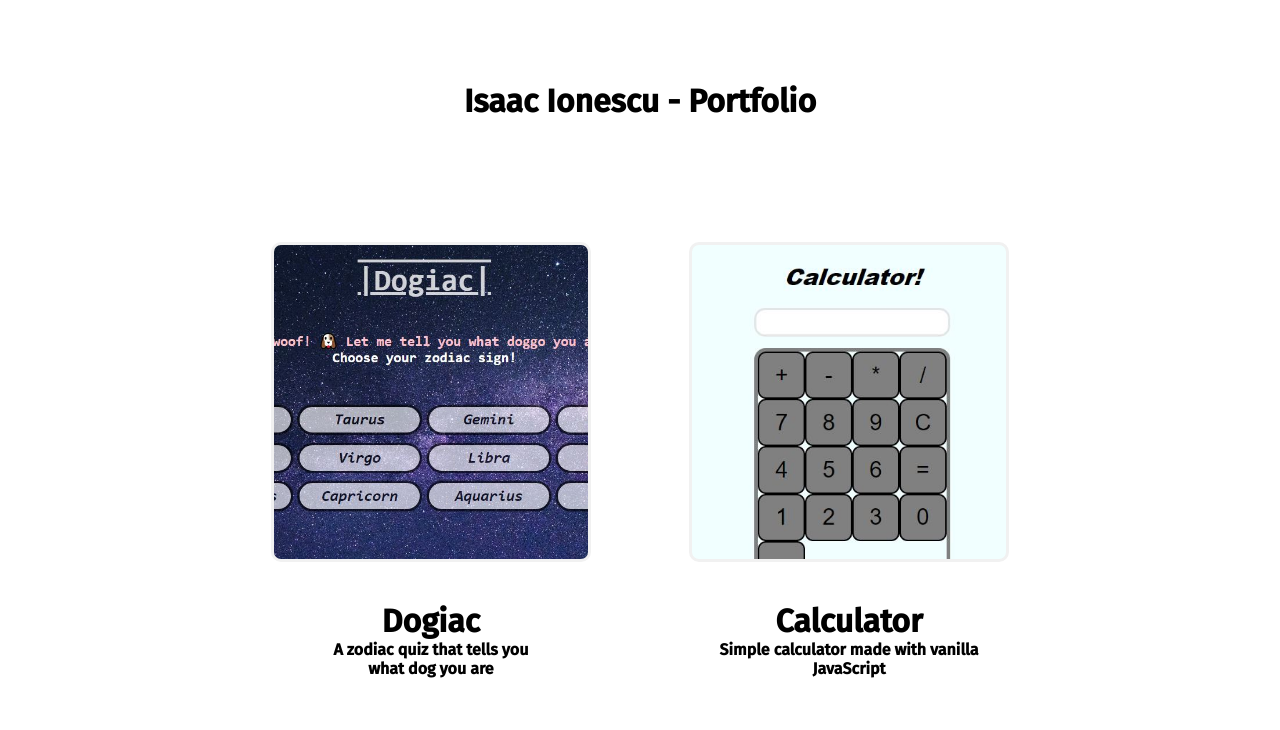
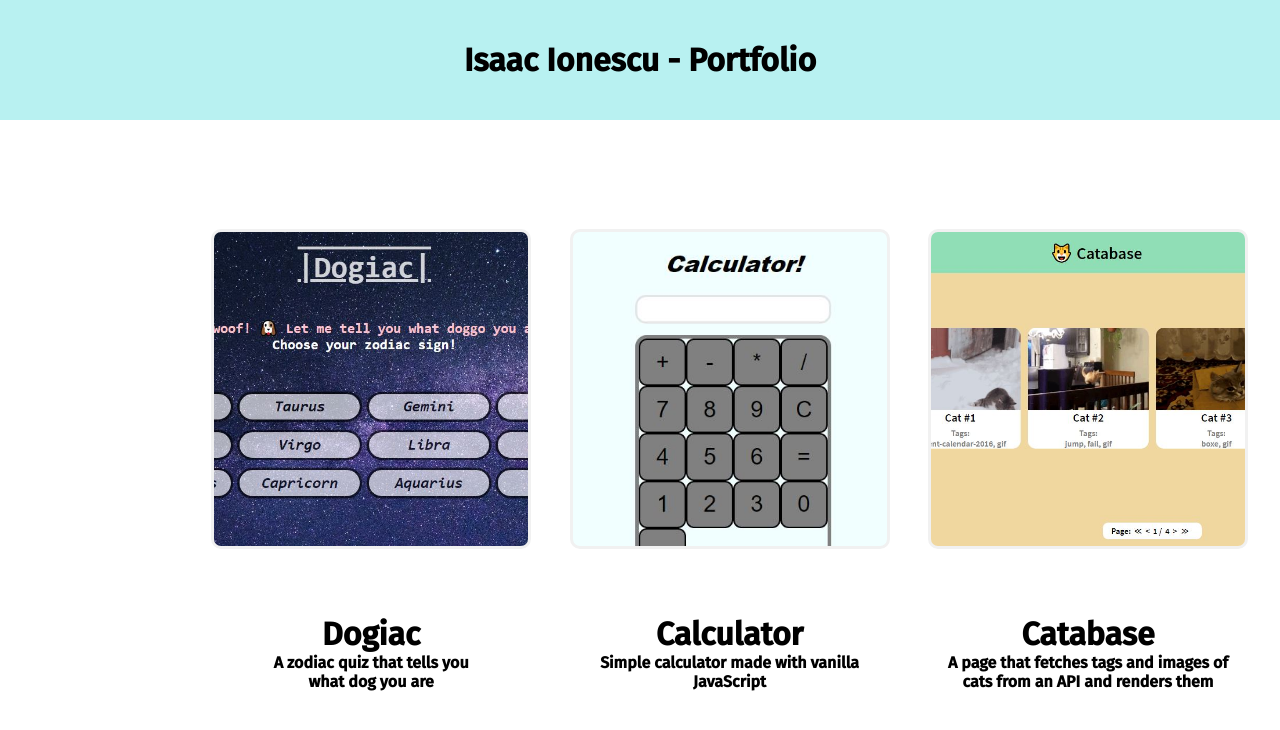
Before and after one commit to isaacionescu/portfolio, a plain HTML site: page index.html in a window 1280 px wide. Drawn offline with Linux system fonts and the light colour scheme.

Commit message:
v. 1.2 // added "Catabase" + misc

```diff
--- a/index.html
+++ b/index.html
@@ -39,6 +39,18 @@
 				</div>
 			</div>
 
+			<div class="project-item">
+					<a target="_blank" href="https://isaacionescu.github.io/catabase">
+						<div class="img-preview" id="catabase"></div>
+					</a>
+				<div class="description-box">
+					<a target="_blank" href="https://isaacionescu.github.io/catabase">
+						<h2 class="description-text">Catabase</h2>
+					</a>
+					<h3>A page that fetches tags and images of cats from an API and renders them</h3>
+				</div>
+			</div>
+
 			<!-- <div class="project-item"></div> -->
 			<!-- <div class="project-item"></div> -->
 
--- a/script.js
+++ b/script.js
@@ -9,8 +9,6 @@ class App{
 	addEventListeners() {
 		document.body.addEventListener("mouseover", event => {
 			this.highlight()
-			// console.log('you moved mouse')
-
 		})
 
 		document.body.addEventListener("mouseout", event => {
@@ -24,7 +22,6 @@ class App{
 			if(event.target.matches('.img-preview')) {
 				destination.classList.remove('unhighlight')
 				destination.classList.add('highlight');
-				// console.log('Selecting works')
 		}
 	}
 
--- a/style.css
+++ b/style.css
@@ -3,6 +3,7 @@
 
 :root {
     --cyan: #B8F1F1;
+    --lightcyan: #DBF7F7;
     --lightgrey: #F1F1F1;
 }
 
@@ -65,13 +66,13 @@ html, body {
 }
 
 header {
-    /*background-color: var(--cyan);*/
+    background-color: var(--cyan);
     height: 15vh;
     /*width: 50%;*/
     display: flex;
     flex-direction: row;
     justify-content: center;
-    align-items: flex-end;
+    align-items: center;
 }
 
 .header-text-box {
@@ -80,7 +81,7 @@ header {
 }
 
 main {
-    /*background-color: yellow;*/
+    /*background-color: var(--lightgrey);*/
     height: 85vh;
     /*width: 100vw;*/
     display: flex;
@@ -92,10 +93,10 @@ main {
 .grid {
     /*background-color: green;*/
     /*border: 5px solid orange;*/
-    height: 80%;
+    height: 85%;
     width: 70%;
     display: grid;
-    grid-template-columns: repeat(2, 40%);
+    grid-template-columns: repeat(3, 40%);
     align-items: center;
     justify-content: space-evenly;
 }
@@ -146,6 +147,12 @@ main {
     background-repeat: no-repeat;
 }
 
+#catabase {
+    background: url('img/catabase.JPG') 50% 0%;
+    background-size: cover;
+    background-repeat: no-repeat;
+}
+
 h2 {
     /*background-color: yellow;*/
     /*display: inline;*/
@@ -158,8 +165,6 @@ h3 {
     font-size: 1rem;
 
 }
-
-
 
 
 
@@ -232,7 +237,6 @@ h3 {
 
     h1 {
         font-size: 8vw;
-
     }
 
     h2 {
```
Also changed, not shown: img/catabase.JPG (added).
